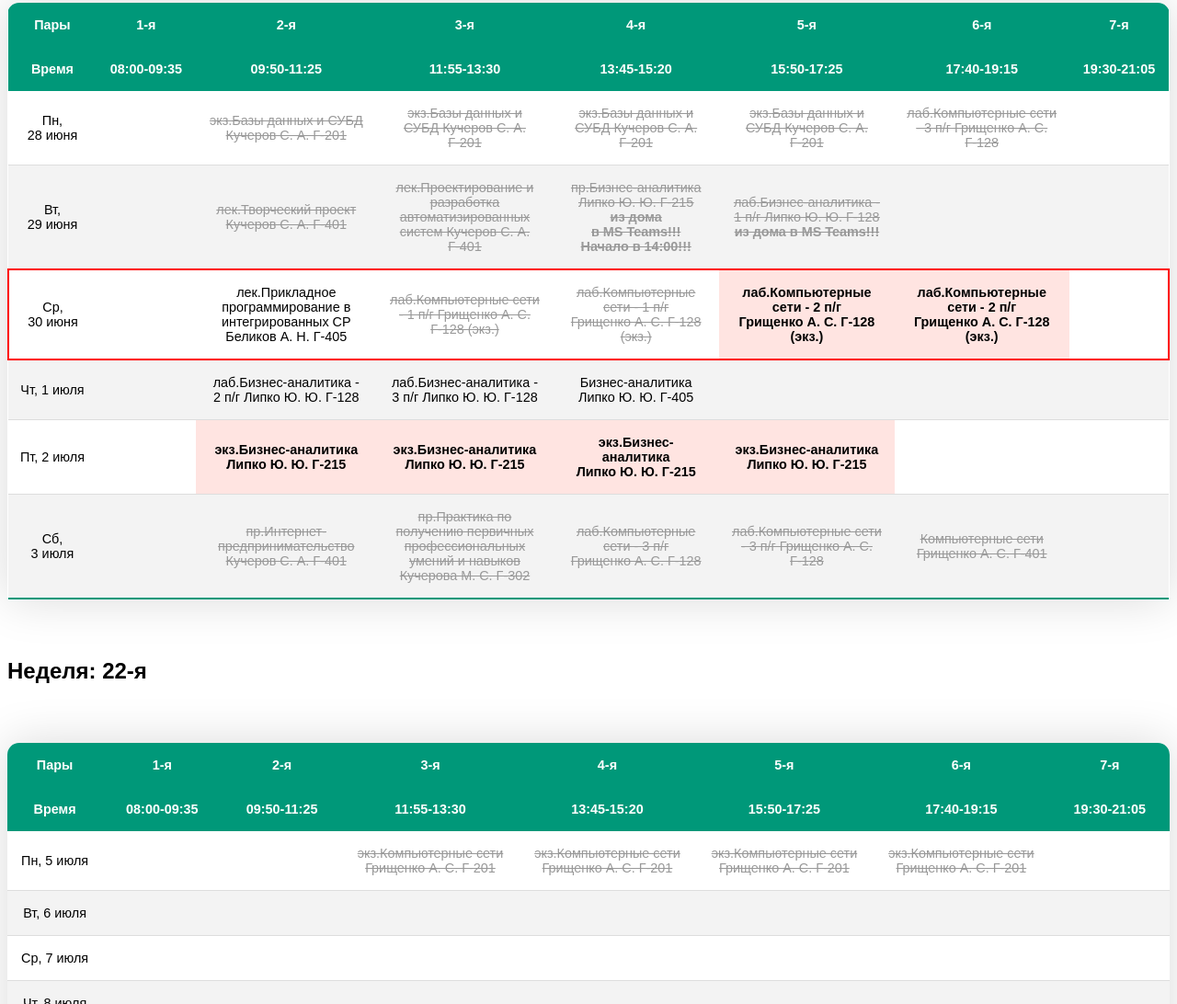
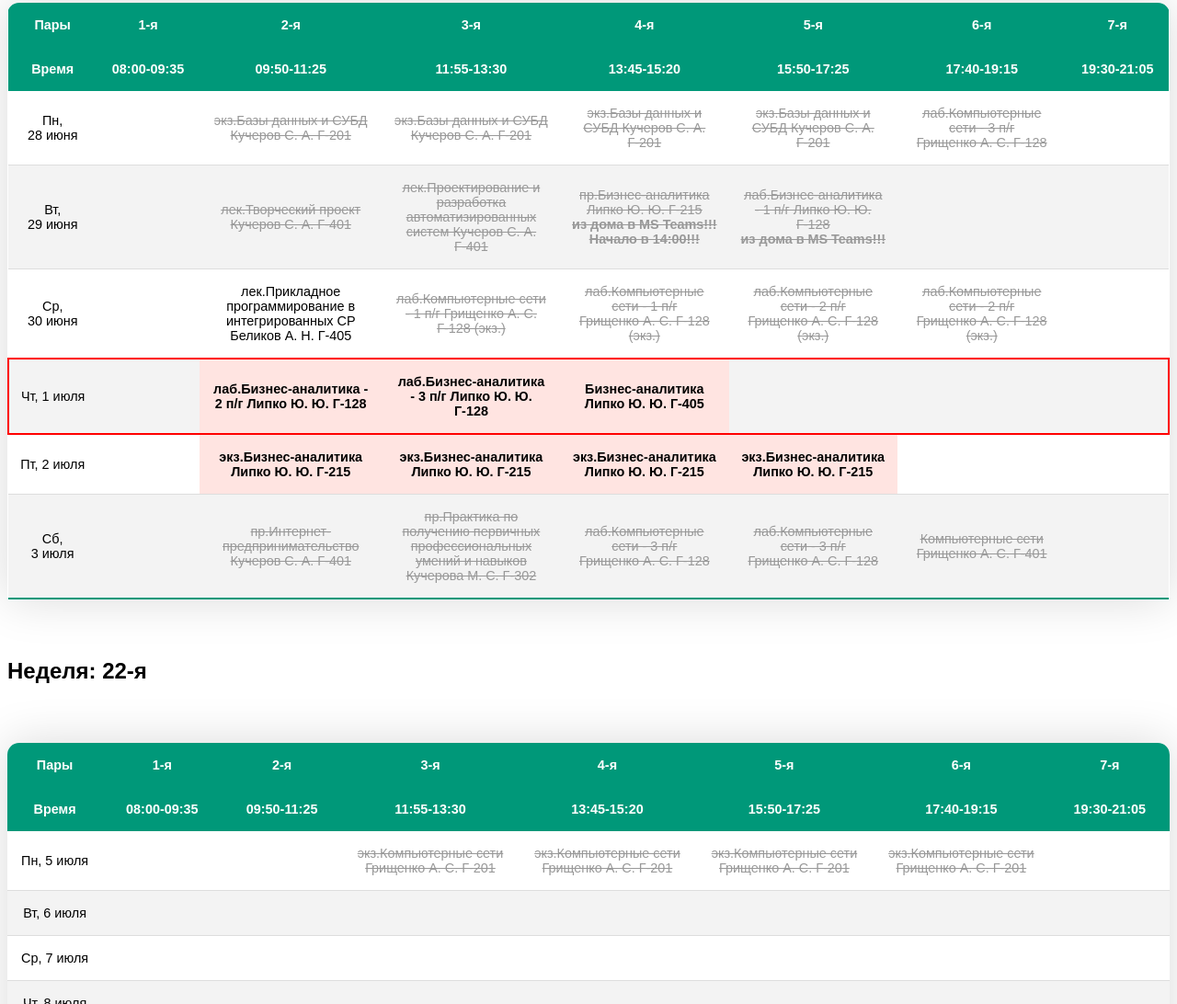
Before and after one commit to ictisrulez/schedule, a plain HTML site: page index.html in a window 1280 px wide. Shown: the part 1765-2857 px from the top of the page at 92% size. Drawn offline with Linux system fonts and the light colour scheme.

Commit message:
Update index.html

```diff
--- a/index.html
+++ b/index.html
@@ -234,22 +234,22 @@
 <td></td>
 <td></td>
 </tr>
-<tr class="today">
+<tr>
 <td>Ср, 30&nbsp;июня</td>
 <td></td>
 <td>лек.Прикладное программирование в интегрированных СР Беликов А. Н. Г-405</td>
 <td class="canceled">лаб.Компьютерные сети - 1 п/г Грищенко А. С. Г-128 (экз.)</td>
 <td class="canceled">лаб.Компьютерные сети - 1 п/г Грищенко А. С. Г-128 (экз.)</td>
-<td class="exam">лаб.Компьютерные сети - 2 п/г Грищенко А. С. Г-128 (экз.)</td>
-<td class="exam">лаб.Компьютерные сети - 2 п/г Грищенко А. С. Г-128 (экз.)</td>
+<td class="canceled">лаб.Компьютерные сети - 2 п/г Грищенко А. С. Г-128 (экз.)</td>
+<td class="canceled">лаб.Компьютерные сети - 2 п/г Грищенко А. С. Г-128 (экз.)</td>
 <td></td>
 </tr>
-<tr>
+<tr class="today">
 <td>Чт, 1&nbsp;июля</td>
 <td></td>
-<td>лаб.Бизнес-аналитика - 2 п/г Липко Ю. Ю. Г-128</td>
-<td>лаб.Бизнес-аналитика - 3 п/г Липко Ю. Ю. Г-128</td>
-<td>Бизнес-аналитика Липко Ю. Ю. Г-405</td>
+<td class="exam">лаб.Бизнес-аналитика - 2 п/г Липко Ю. Ю. Г-128</td>
+<td class="exam">лаб.Бизнес-аналитика - 3 п/г Липко Ю. Ю. Г-128</td>
+<td class="exam">Бизнес-аналитика Липко Ю. Ю. Г-405</td>
 <td></td>
 <td></td>
 <td></td>
```
